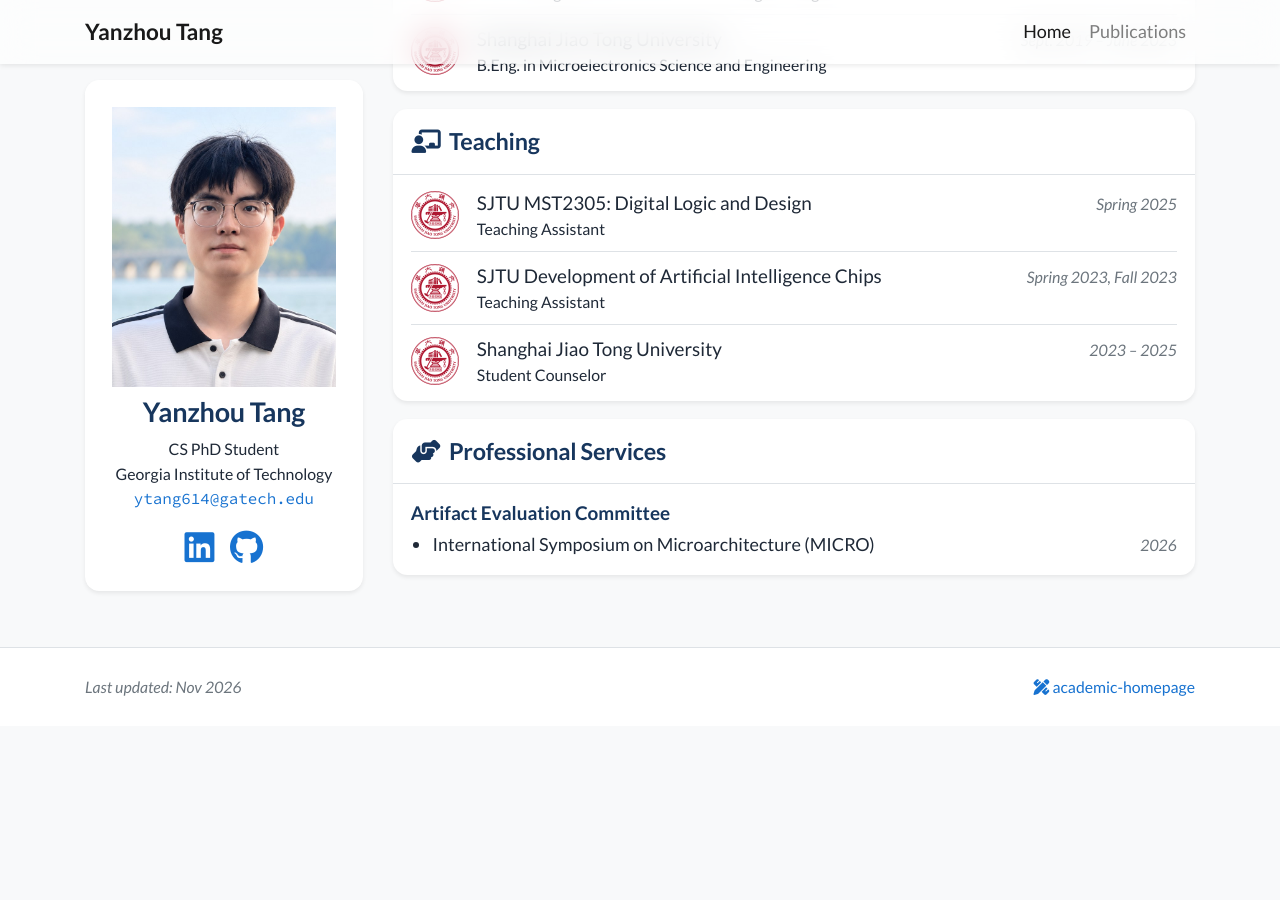
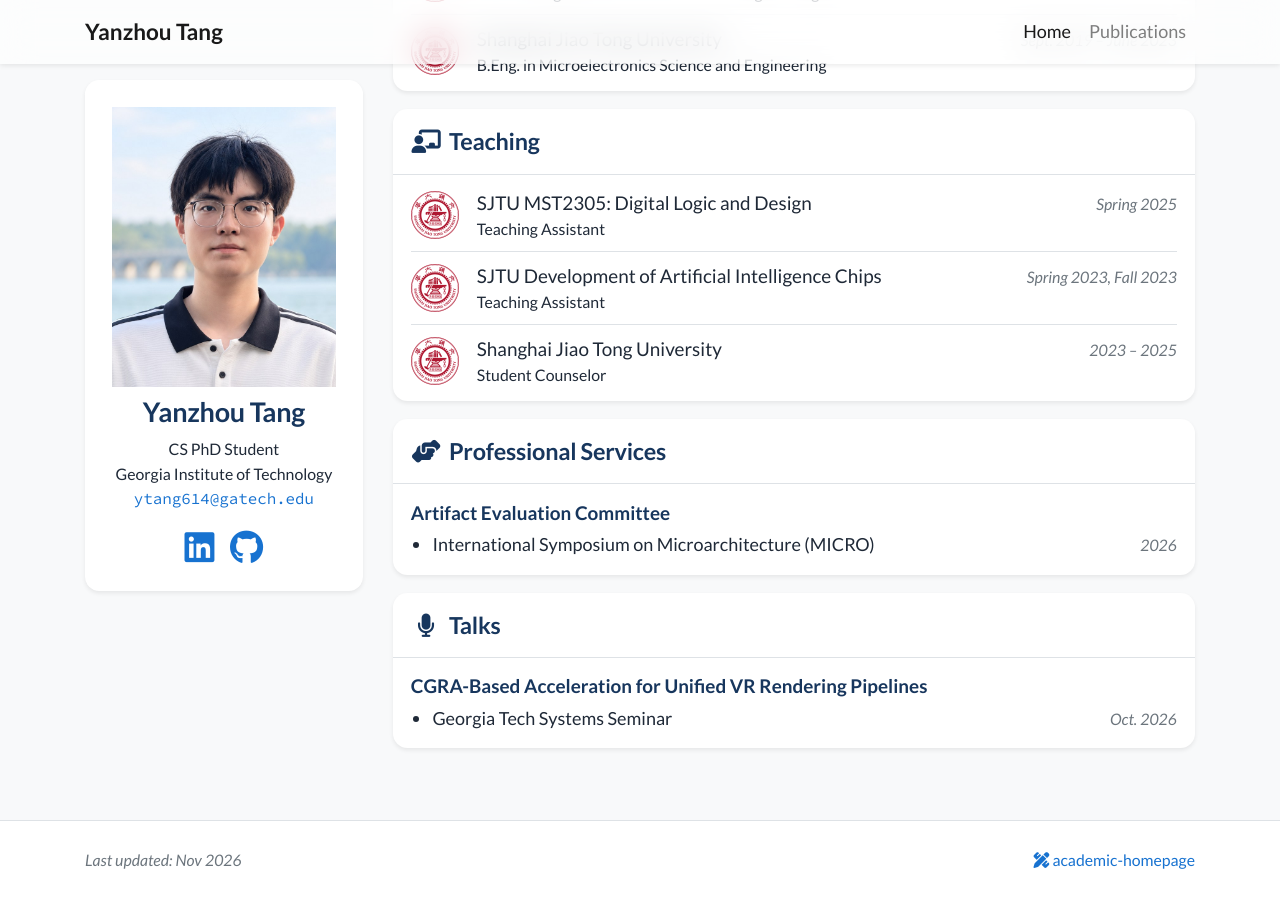
Before and after one commit to YanzhouTang/yanzhoutang.github.io, a Jekyll site: the page built from index.html, in a window 1280 px wide and 900 px high, scrolled down 1982 px. Built offline with Jekyll 4.4.1, drawn with Linux system fonts in a browser that asks for light colours; nearby versions of some CDN libraries; a style sheet for code colours, icons or effects is not loaded; before the commit the page ends 2708 px from its top, so only the background shows below that.

Commit message:
Add Talks card

```diff
--- a/_data/profile.yml
+++ b/_data/profile.yml
@@ -103,6 +103,12 @@ services:
   - name: International Symposium on Microarchitecture (MICRO)
     date: "2026"
 
+talks:
+- title: CGRA-Based Acceleration for Unified VR Rendering Pipelines
+  items:
+  - name: Georgia Tech Systems Seminar
+    date: Oct. 2026
+
 # awards:
 # - name: Award Name
 #   date: 2025
--- a/_includes/widgets/experience_card.html
+++ b/_includes/widgets/experience_card.html
@@ -1,9 +1,10 @@
 {%- comment -%}
-  Experience / Education / Honors & Awards / Teaching / Professional Services, each in its own card (in that order).
-  Data: _data/profile.yml -> experience, education, awards, teaching, services. `logo` is optional.
+  Experience / Education / Honors & Awards / Teaching / Professional Services / Talks, each in its own card (in that order).
+  Data: _data/profile.yml -> experience, education, awards, teaching, services, talks. `logo` is optional.
 {%- endcomment -%}
 {%- include widgets/cv_section.html items=site.data.profile.experience title="Experience" icon="fas fa-briefcase" -%}
 {%- include widgets/cv_section.html items=site.data.profile.education title="Education" icon="fas fa-graduation-cap" -%}
 {%- include widgets/cv_section.html items=site.data.profile.awards title="Honors &amp; Awards" icon="fas fa-award" -%}
 {%- include widgets/cv_section.html items=site.data.profile.teaching title="Teaching" icon="fas fa-chalkboard-user" -%}
 {%- include widgets/services_card.html -%}
+{%- include widgets/talks_card.html -%}
--- /dev/null
+++ b/_includes/widgets/talks_card.html
@@ -0,0 +1,27 @@
+{%- comment -%}
+  Talks card (last card on the home page). Data: _data/profile.yml -> talks
+  (each entry: title = talk title shown as the sub-heading, items = list of {name, date} for where it was given).
+{%- endcomment -%}
+{%- assign talks = site.data.profile.talks -%}
+{%- if talks and talks.size > 0 %}
+<div class="my-3 bg-white shadow-sm rounded-xl cv-card">
+    <h6 class="card-title-lg p-3 mb-0 border-bottom border-gray"><i class="fas fa-microphone"></i> Talks</h6>
+    <div class="px-3 py-1">
+        {%- for t in talks %}
+        <div class="svc-group py-2{% unless forloop.first %} border-top border-gray{% endunless %}">
+            <div class="svc-title">{{ t.title }}</div>
+            <ul class="svc-list mb-0">
+                {%- for it in t.items %}
+                <li>
+                    <div class="d-flex flex-wrap align-items-baseline">
+                        <div class="mr-2">{{ it.name }}</div>
+                        {% if it.date %}<div class="ml-auto text-muted no-break small"><em>{{ it.date }}</em></div>{% endif %}
+                    </div>
+                </li>
+                {%- endfor %}
+            </ul>
+        </div>
+        {%- endfor %}
+    </div>
+</div>
+{%- endif -%}
```
